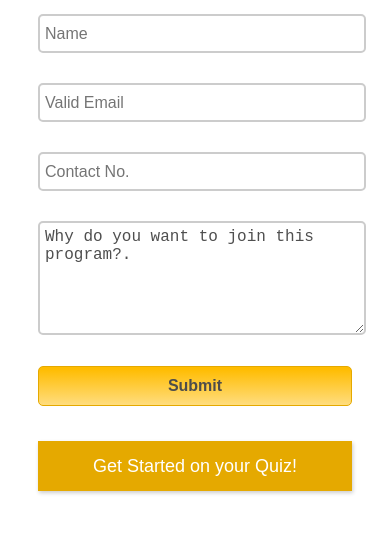
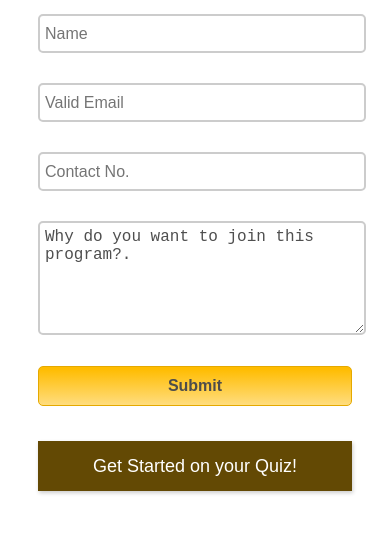
Before and after one commit to tannisthamaiti/AIQuiz, a plain HTML site: page index.html in a window 390 px wide. Shown: the part 261-794 px from the top of the page. Drawn offline with Linux system fonts and the light colour scheme; grey boxes are pictures that could not be loaded.

Commit message:
form added

```diff
--- a/index.html
+++ b/index.html
@@ -99,7 +99,7 @@
         width:100%;
     }
     .btn-primary{width:100%;
-        background-color: #e5a900;
+        background-color: #634904;
 }}
 
     </style>
```
